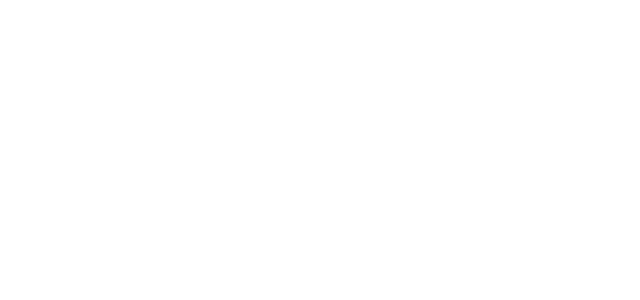
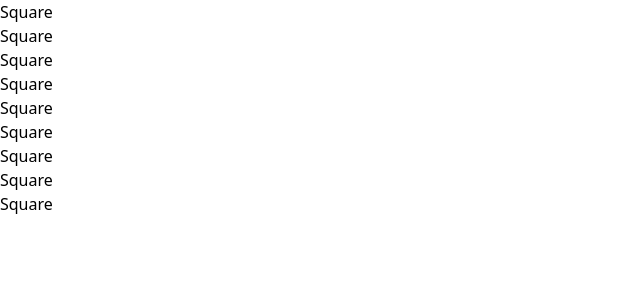
Before and after one commit to mabdullah525/react-tic-tac-toe-game, a React (Vite) app: page / in a window 1280 px wide. Shown: the top 300 px of the page, without its empty margins (0-640 px from the left). Built offline with nearby package versions, Linux system fonts and the light colour scheme.

Commit message:
import square in to game.jsx

```diff
--- a/src/Game.jsx
+++ b/src/Game.jsx
@@ -1,11 +1,24 @@
 import React from 'react'
+import Square from './Square.jsx'
 
 const Game = () => {
   return (
     <div className='container'>
-      <div className='row'></div>
-      <div className='row'></div>
-      <div className='row'></div>
+      <div className='row'>
+        <Square />
+        <Square />
+        <Square />
+      </div>
+      <div className='row'>
+        <Square />
+        <Square />
+        <Square />
+      </div>
+      <div className='row'>
+        <Square />
+        <Square />
+        <Square />
+      </div>
     </div>
   )
 }
--- a/src/Square.jsx
+++ b/src/Square.jsx
@@ -0,0 +1,9 @@
+import React from 'react'
+
+const Square = () => {
+  return (
+    <div>Square</div>
+  )
+}
+
+export default Square
```
